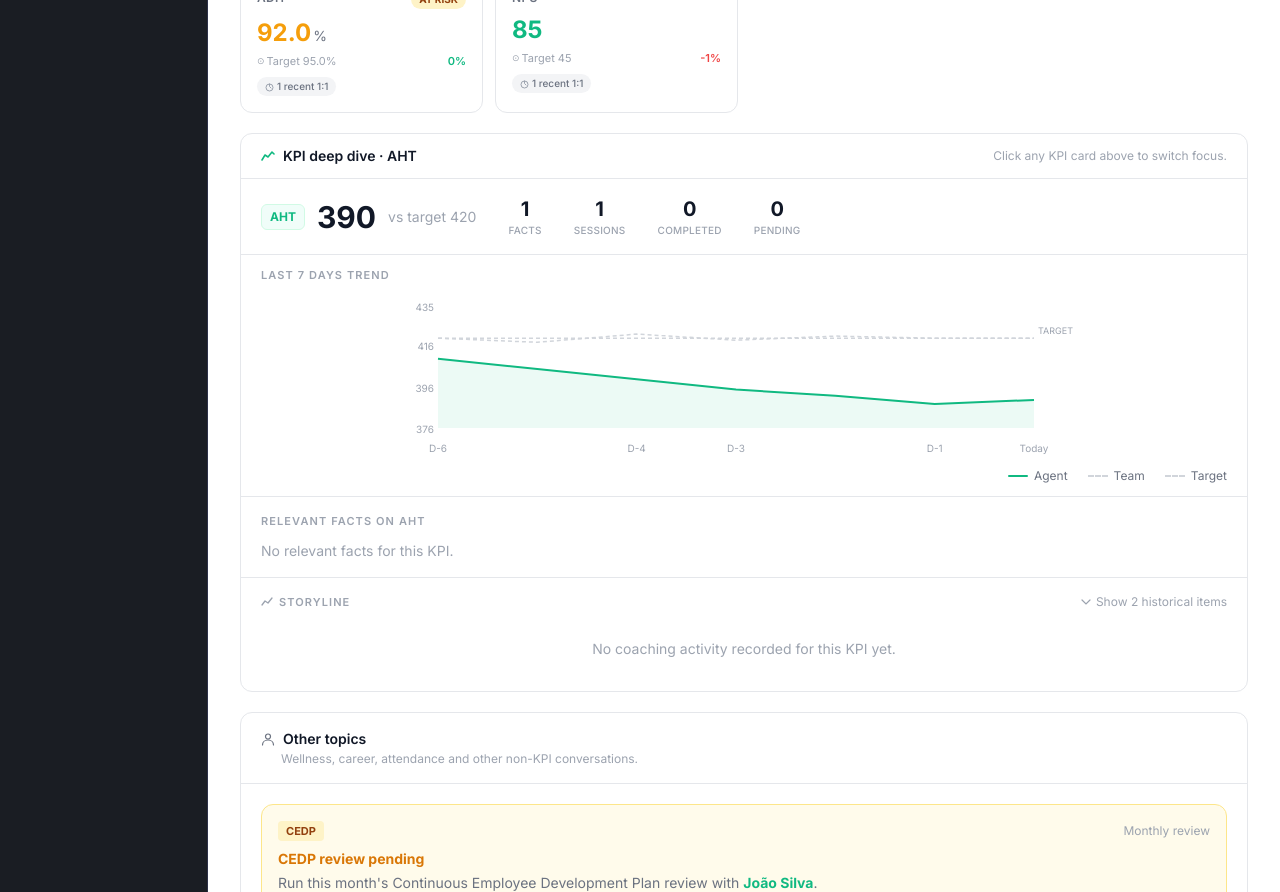
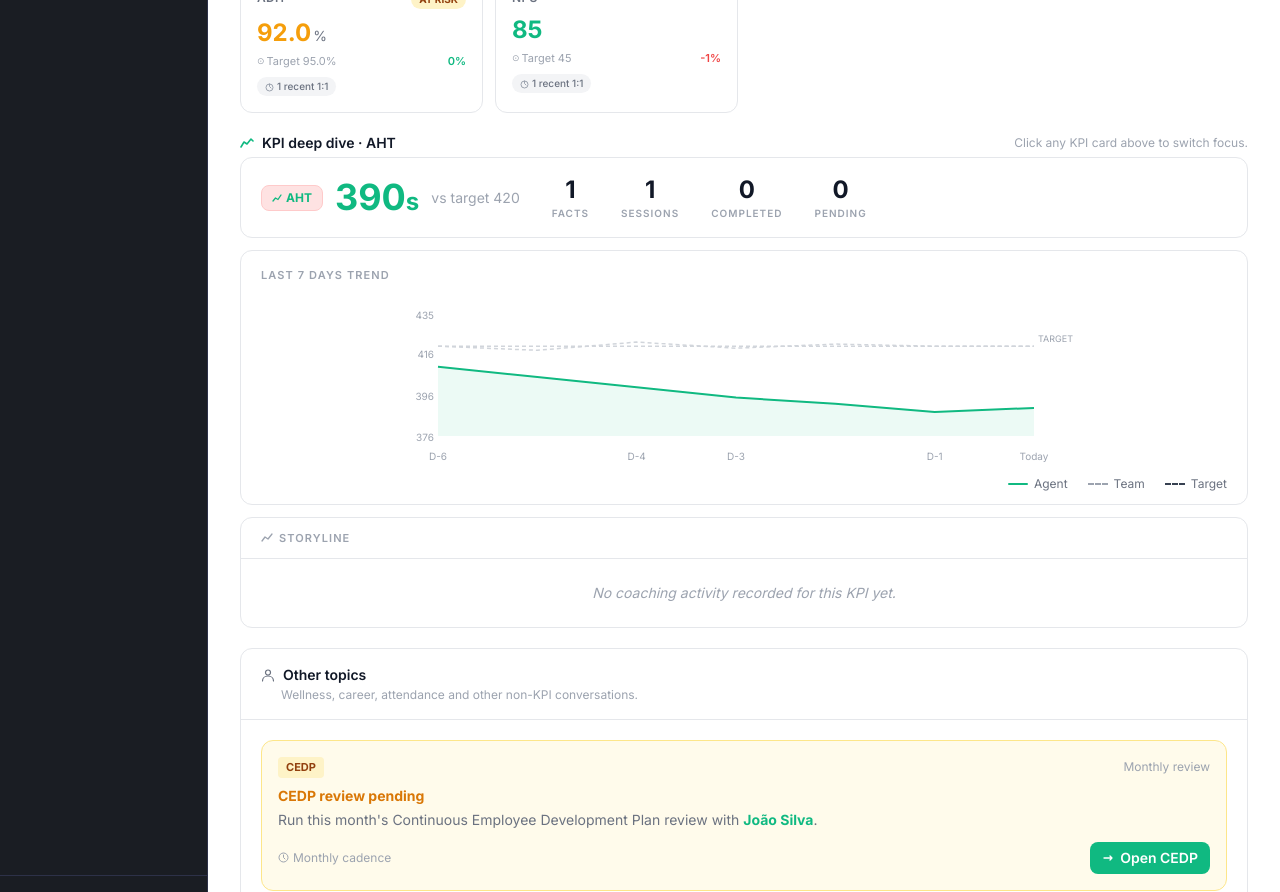
Before and after one commit to andresromero-blip/ops-supervisor-prototypes, a Next.js app: page /projects/20260620-one-to-one in a window 1280 px wide. Shown: the part 540-1432 px from the top of the page. Built offline with nearby package versions, Linux system fonts and the light colour scheme.

Commit message:
Update page.tsx

```diff
--- a/app/projects/20260620-one-to-one/page.tsx
+++ b/app/projects/20260620-one-to-one/page.tsx
@@ -116,7 +116,7 @@ const VALUE_COLORS: Record<KpiStatus, string> = {
 };
 
 // Deep-dive chart: SVG with agent line, team dashed, target dashed, area fill
-function DeepDiveChart({ kpi }: { kpi: KpiCard }) {
+function DeepDiveChart({ kpi, lineColor = "#10B981" }: { kpi: KpiCard; lineColor?: string }) {
   const W = 700; const H = 160;
   const PL = 44; const PR = 60; const PT = 12; const PB = 28;
 
@@ -148,11 +148,11 @@ function DeepDiveChart({ kpi }: { kpi: KpiCard }) {
       <line x1={PL} y1={targetY} x2={W - PR} y2={targetY} stroke="#D1D5DB" strokeWidth="1.5" strokeDasharray="4 3" />
       <text x={W - PR + 4} y={targetY - 4} fontSize="9" fill="#9CA3AF" fontFamily="Inter,system-ui,sans-serif">TARGET</text>
       {/* Area under agent */}
-      <path d={areaPath} fill="rgba(16,185,129,0.08)" />
+      <path d={areaPath} fill={lineColor === "#10B981" ? "rgba(16,185,129,0.08)" : lineColor === "#EF4444" ? "rgba(239,68,68,0.06)" : "rgba(245,158,11,0.06)"} />
       {/* Team line dashed */}
       <path d={teamPath} fill="none" stroke="#D1D5DB" strokeWidth="1.5" strokeDasharray="4 3" />
       {/* Agent line */}
-      <path d={agentPath} fill="none" stroke="#10B981" strokeWidth="2" strokeLinejoin="round" />
+      <path d={agentPath} fill="none" stroke={lineColor} strokeWidth="2" strokeLinejoin="round" />
       {/* X labels */}
       {days.map((d, i) => d && (
         <text key={i} x={toX(i)} y={H - 4} textAnchor="middle" fontSize="10" fill="#9CA3AF" fontFamily="Inter,system-ui,sans-serif">{d}</text>
@@ -341,26 +341,53 @@ export default function OneToOnePage() {
           </div>
 
           {/* KPI Deep Dive */}
-          <div className="border border-border rounded-xl bg-surface mb-5 overflow-hidden">
-            {/* Header */}
-            <div className="flex items-center justify-between px-5 py-3 border-b border-border">
+          <div className="mb-5">
+            {/* Header: title + helper text below */}
+            <div className="flex items-center justify-between mb-1">
               <div className="flex items-center gap-2">
-                <svg width="14" height="14" viewBox="0 0 14 14" fill="none"><polyline points="1,11 4,6 7,8 11,3 13,5" stroke="#10B981" strokeWidth="1.6" strokeLinejoin="round" strokeLinecap="round"/></svg>
+                <svg width="14" height="14" viewBox="0 0 14 14" fill="none">
+                  <polyline
+                    points="1,11 4,6 7,8 11,3 13,5"
+                    stroke={VALUE_COLORS[activeKpi.status]}
+                    strokeWidth="1.6" strokeLinejoin="round" strokeLinecap="round"
+                  />
+                </svg>
                 <span className="text-sm font-semibold">KPI deep dive · {activeKpi.label}</span>
               </div>
               <span className="text-xs text-text-tertiary">Click any KPI card above to switch focus.</span>
             </div>
 
-            {/* Stats row */}
-            <div className="px-5 py-4 flex items-center gap-8 border-b border-border">
+            {/* Stats card */}
+            <div className="border border-border rounded-xl bg-surface overflow-hidden mb-3">
+              <div className="px-5 py-4 flex items-center gap-8">
                 <div className="flex items-center gap-3">
                   <span
-                  className="text-xs font-bold px-2 py-1 rounded-md"
-                  style={{ background: "#F0FDF9", color: "#10B981", border: "1px solid #D1FAE5" }}
+                    className="text-xs font-bold px-2.5 py-1 rounded-lg flex items-center gap-1"
+                    style={{
+                      background: activeKpi.status === "outlier" ? "#FEE2E2"
+                                : activeKpi.status === "off-target" ? "#FEF3C7"
+                                : activeKpi.status === "at-risk" ? "#FEF3C7"
+                                : "#D1FAE5",
+                      color: VALUE_COLORS[activeKpi.status],
+                      border: `1px solid ${
+                        activeKpi.status === "outlier" ? "#FECACA"
+                        : activeKpi.status === "off-target" ? "#FDE68A"
+                        : activeKpi.status === "at-risk" ? "#FDE68A"
+                        : "#A7F3D0"
+                      }`
+                    }}
                   >
+                    <svg width="10" height="10" viewBox="0 0 10 10" fill="none">
+                      <polyline points="1,8 3.5,5 6,6.5 9,2" stroke="currentColor" strokeWidth="1.3" strokeLinejoin="round" strokeLinecap="round"/>
+                    </svg>
                     {activeKpi.label}
                   </span>
-                <span className="text-3xl font-bold text-text-primary">{activeKpi.value}</span>
+                  <span
+                    className="text-4xl font-bold"
+                    style={{ color: VALUE_COLORS[activeKpi.status] }}
+                  >
+                    {activeKpi.value}<span className="text-2xl">{activeKpi.unit}</span>
+                  </span>
                   <span className="text-sm text-text-tertiary">vs target {activeKpi.target.replace("Target ", "")}</span>
                 </div>
                 {[
@@ -370,87 +397,49 @@ export default function OneToOnePage() {
                   { n: activeKpi.pending, l: "PENDING" },
                 ].map(s => (
                   <div key={s.l} className="text-center">
-                  <div className="text-xl font-bold text-text-primary">{s.n}</div>
-                  <div className="text-[10px] text-text-tertiary font-medium tracking-wide">{s.l}</div>
+                    <div className="text-2xl font-bold text-text-primary">{s.n}</div>
+                    <div className="text-[10px] text-text-tertiary font-semibold tracking-widest">{s.l}</div>
                   </div>
                 ))}
               </div>
+            </div>
 
-            {/* Chart */}
-            <div className="px-5 py-3 border-b border-border">
+            {/* Chart card */}
+            <div className="border border-border rounded-xl bg-surface overflow-hidden mb-3">
+              <div className="px-5 pt-4 pb-2">
                 <p className="text-[11px] font-semibold uppercase tracking-widest text-text-tertiary mb-3">Last 7 days trend</p>
-              <DeepDiveChart kpi={activeKpi} />
-              {/* Legend */}
-              <div className="flex items-center gap-5 mt-3 justify-end">
+              </div>
+              <DeepDiveChart kpi={activeKpi} lineColor={VALUE_COLORS[activeKpi.status]} />
+              {/* Legend right-aligned */}
+              <div className="flex items-center justify-end gap-5 px-5 py-3">
                 <span className="flex items-center gap-1.5 text-xs text-text-secondary">
-                  <span style={{ width: 20, height: 2, background: "#10B981", display: "inline-block", borderRadius: 2 }} />
+                  <span style={{ width: 20, height: 2, background: VALUE_COLORS[activeKpi.status], display: "inline-block", borderRadius: 2 }} />
                   Agent
                 </span>
                 <span className="flex items-center gap-1.5 text-xs text-text-secondary">
-                  <span style={{ width: 20, height: 0, display: "inline-block", borderTop: "2px dashed #D1D5DB" }} />
+                  <span style={{ width: 20, height: 0, display: "inline-block", borderTop: "2px dashed #9CA3AF" }} />
                   Team
                 </span>
                 <span className="flex items-center gap-1.5 text-xs text-text-secondary">
-                  <span style={{ width: 20, height: 0, display: "inline-block", borderTop: "2px dashed #D1D5DB" }} />
+                  <span style={{ width: 20, height: 0, display: "inline-block", borderTop: "2px dashed #374151" }} />
                   Target
                 </span>
               </div>
             </div>
 
-            {/* Relevant Facts */}
-            <div className="px-5 py-4 border-b border-border">
-              <p className="text-[11px] font-semibold uppercase tracking-widest text-text-tertiary mb-3">
-                Relevant facts on {activeKpi.label}
-              </p>
-              {activeKpi.facts.length === 0 ? (
-                <p className="text-sm text-text-tertiary">No relevant facts for this KPI.</p>
-              ) : (
-                <div className="flex flex-col gap-2">
-                  {activeKpi.facts.map((f, i) => (
-                    <div key={i} className="flex items-center justify-between py-2 border-b border-border last:border-b-0">
-                      <div className="flex items-center gap-3">
-                        <span
-                          className="w-1 h-8 rounded-full flex-shrink-0"
-                          style={{ background: f.severity === "critical" ? "#EF4444" : "#F59E0B" }}
-                        />
-                        <span className="text-xs text-text-tertiary">{f.date}</span>
-                        <span className="text-sm font-semibold" style={{ color: f.severity === "critical" ? "#EF4444" : "#F59E0B" }}>
-                          {f.severity}
-                        </span>
-                      </div>
-                      <div className="flex items-center gap-3">
-                        <button className="text-text-tertiary hover:text-text-primary transition-colors p-1 rounded">
-                          <svg width="14" height="14" viewBox="0 0 14 14" fill="none"><path d="M1 7s2.5-5 6-5 6 5 6 5-2.5 5-6 5-6-5-6-5z" stroke="currentColor" strokeWidth="1.2"/><circle cx="7" cy="7" r="2" stroke="currentColor" strokeWidth="1.2"/></svg>
-                        </button>
-                        <button className="text-text-tertiary hover:text-danger transition-colors p-1 rounded">
-                          <svg width="14" height="14" viewBox="0 0 14 14" fill="none"><path d="M1 4l6 4 6-4" stroke="currentColor" strokeWidth="1.2" strokeLinecap="round"/><rect x="1" y="2" width="12" height="10" rx="1.5" stroke="currentColor" strokeWidth="1.2"/></svg>
-                        </button>
-                        <span className="text-xs font-medium text-brand flex items-center gap-1">
-                          <svg width="11" height="11" viewBox="0 0 11 11" fill="none"><path d="M2 6l3 3 4-5" stroke="#10B981" strokeWidth="1.3" strokeLinecap="round" strokeLinejoin="round"/></svg>
-                          Actioned
-                        </span>
-                      </div>
-                    </div>
-                  ))}
-                </div>
-              )}
-            </div>
-
-            {/* Storyline */}
-            <div className="px-5 py-4">
-              <div className="flex items-center justify-between mb-3">
+            {/* Storyline card */}
+            <div className="border border-border rounded-xl bg-surface overflow-hidden">
+              <div className="flex items-center justify-between px-5 py-3 border-b border-border">
                 <p className="text-[11px] font-semibold uppercase tracking-widest text-text-tertiary flex items-center gap-1.5 m-0">
                   <svg width="12" height="12" viewBox="0 0 12 12" fill="none"><polyline points="1,9 4,5 7,7 11,2" stroke="#9CA3AF" strokeWidth="1.3" strokeLinejoin="round" strokeLinecap="round"/></svg>
                   Storyline
                 </p>
-                <button className="text-xs text-text-tertiary hover:text-text-primary transition-colors flex items-center gap-1">
-                  <svg width="12" height="12" viewBox="0 0 12 12" fill="none"><path d="M2 4l4 4 4-4" stroke="currentColor" strokeWidth="1.2" strokeLinecap="round"/></svg>
-                  Show 2 historical items
-                </button>
               </div>
-              <p className="text-sm text-text-tertiary text-center py-4">
+              <div className="px-5 py-6 text-center">
+                <p className="text-sm text-text-tertiary italic m-0">
                   No coaching activity recorded for this KPI yet.
                 </p>
+              </div>
             </div>
           </div>
 
```
Lines whose indentation alone changed are shown as unchanged.
